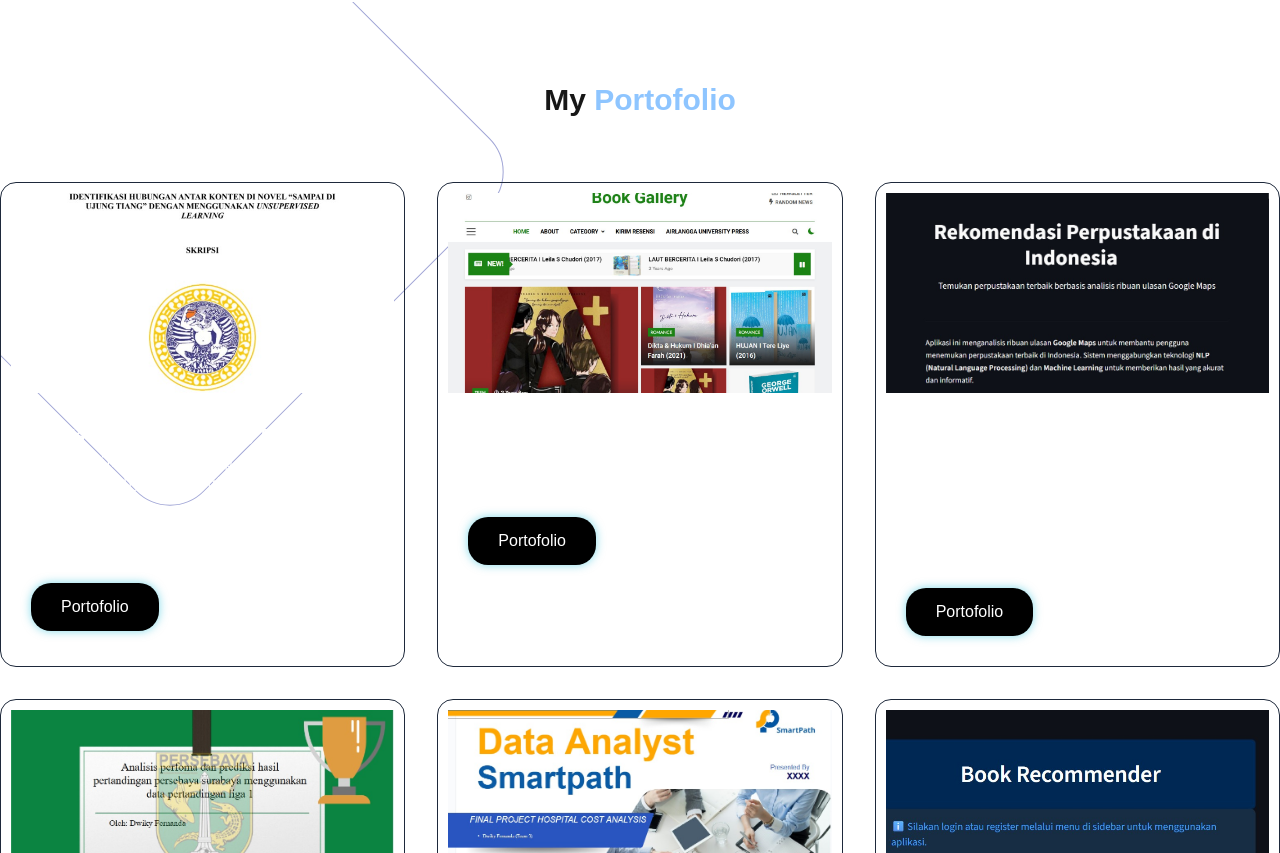
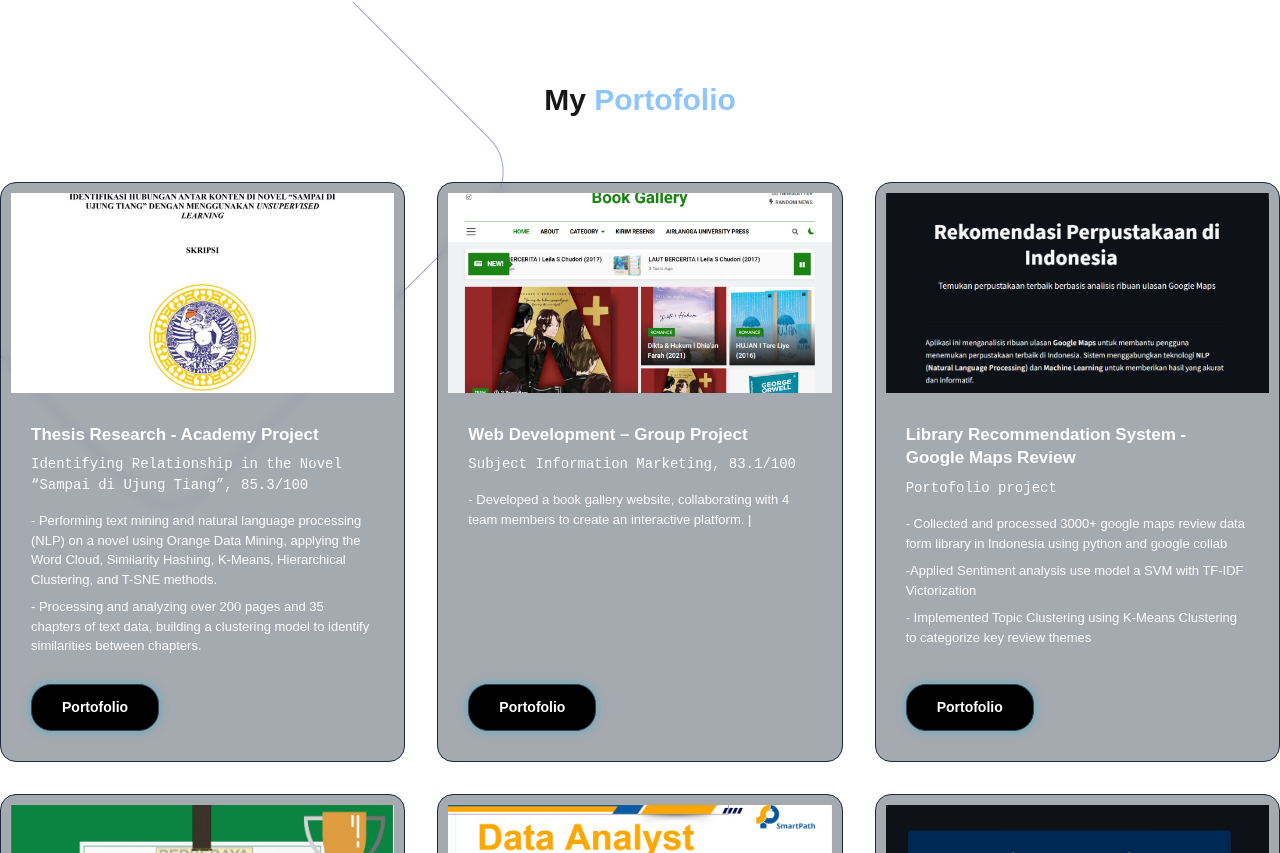
Before and after one commit to Dwikyf04/my-portofolio, a Next.js app: page / in a window 1280 px wide. Shown: the part 4887-5740 px from the top of the page. Built offline with nearby package versions, Linux system fonts and the light colour scheme.

Commit message:
Upload  portofolio 4x

```diff
--- a/app/custom.css
+++ b/app/custom.css
@@ -347,12 +347,13 @@
   overflow: hidden;
   border-radius: 16px;
   padding: 10px;
-  background-color: transparent;
+  background-color: rgba(30, 41, 59, 0.4);
   border: 1px solid #1e293b;
   transition: all 0.3s ease;
   display: flex;
   position: relative;
   flex-direction: column;
+  backdrop-filter: blur(5px);
 }
 
 .product_box img {
@@ -365,33 +366,38 @@
 .description {
   margin-top: 10px;
   padding: 20px;
+  display: flex;
   flex-direction: column;
   flex-grow: 1;
+  justify-content: space-between;
+  height: 100%;
 }
 
 .description h2 {
   font-size: 17px;
   color: rgb(255, 255, 255);
   font-weight: bold;
-  margin-bottom: 5px;
+  margin-bottom: 8px;
+  line-height: 1.4;
 }
 .description h3 {
   color: rgb(255, 255, 255);
   font-size: 14px;
-  margin-bottom: 13px;
+  margin-bottom: 15px;
   font-family: monospace;
 }
 .description p {
-  /* line-height: 12px; */
-  font-size: 10px;
+  font-size: 13px;
   color: rgb(255, 255, 255);
+  margin-bottom: 8px;
+  line-height: 1.5;
 }
 
 .product_box:hover {
   border-color: #22d3ee;
-  padding: 10px;
-  transform: translateY(-2px);
-  box-shadow: rgba(215, 215, 255, 0.2) 0px 7px 29px 0px;
+  /* padding: 10px; */
+  transform: translateY(-5px);
+  box-shadow: 0 10px 30px -10px rgba(34, 211, 238, 0.3);
 }
 
 .product_box:hover img {
@@ -399,17 +405,23 @@
 }
 
 .button-porto {
-  margin-top: auto;
+  display: inline-flex;
+  justify-content: center;
   background-color: rgb(0, 0, 0);
   color: rgb(255, 255, 255);
   border-radius: 20px;
   width: fit-content;
-  /* height: 50px; */
+  align-items: center;
+  margin-top: 20px;
+  padding: 10px 24px;
+  font-size: 14px;
+  font-weight: 600;
   padding: 12px 30px;
-  border: none;
+  border: 1px solid #334155;
   cursor: pointer;
   box-shadow: 0 0 10px rgba(6, 182, 212, 0.5);
-  display: inline-block;
+  transition: all 0.3s ease;
+  align-self: flex-start;
 }
 .button-porto:hover {
   transform: translateY(-2px);
```
